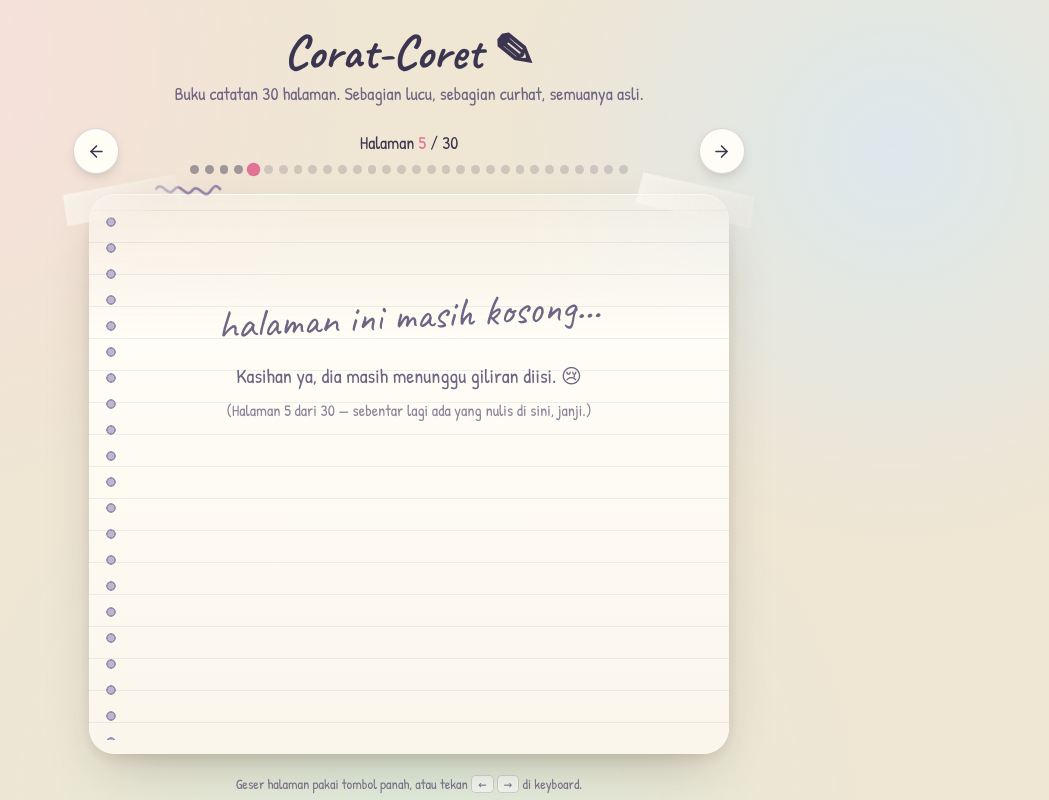
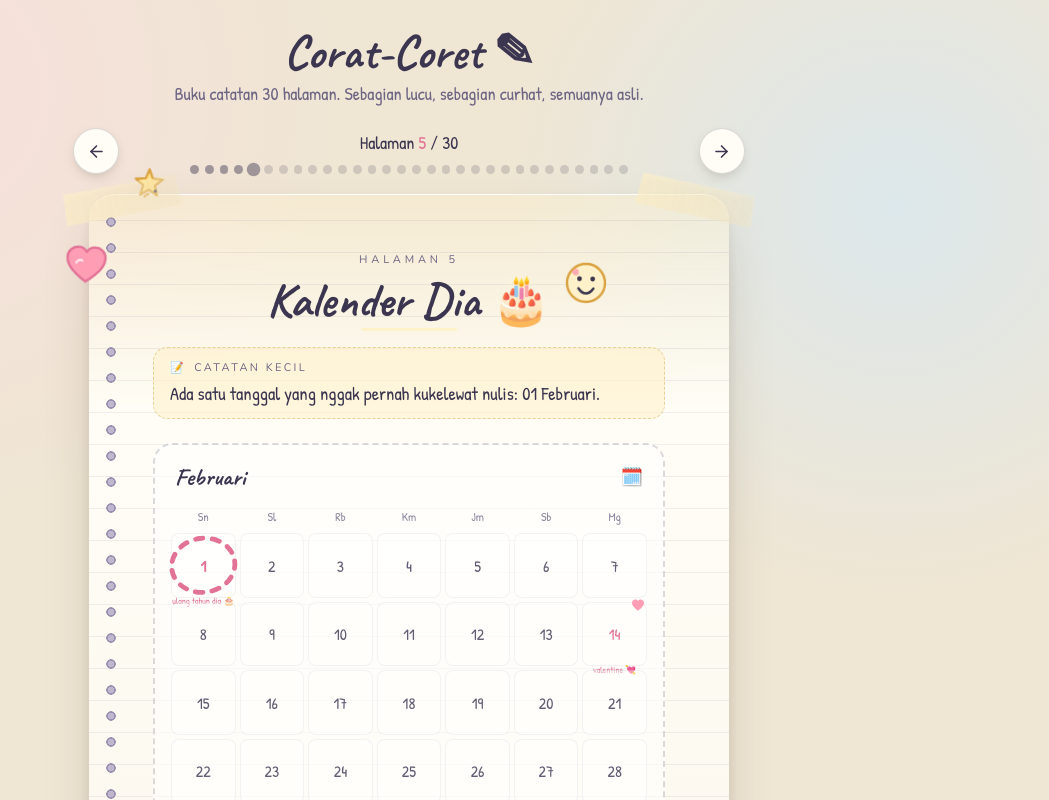
Before and after one commit to ryzenasep5-png/corat-coret, a React (Vite) app: page / in a window 1280 px wide. Both pictures are taken after a click on the button 484 px from the left and 169 px from the top of the page. Shown: the top 800 px of the page, without its empty margins (231-1280 px from the left). Built offline with nearby package versions, Linux system fonts and the light colour scheme.

Commit message:
Halaman 5: Kalender Dia (lingkaran 1 Februari)

```diff
--- /dev/null
+++ b/src/components/CalendarBlock.tsx
@@ -0,0 +1,77 @@
+import type { CalendarMark } from '../types'
+
+const WEEKDAYS = ['Sn', 'Sl', 'Rb', 'Km', 'Jm', 'Sb', 'Mg']
+
+function RingCircle() {
+  return (
+    <svg
+      className="pointer-events-none absolute -inset-1.5 h-[calc(100%+12px)] w-[calc(100%+12px)]"
+      viewBox="0 0 40 40"
+      fill="none"
+      aria-hidden="true"
+    >
+      <ellipse
+        cx="20"
+        cy="20"
+        rx="17"
+        ry="14.5"
+        stroke="#e27396"
+        strokeWidth="2.6"
+        strokeLinecap="round"
+        strokeDasharray="4 5"
+        transform="rotate(-8 20 20)"
+      />
+    </svg>
+  )
+}
+
+function HeartMark() {
+  return (
+    <svg className="absolute -top-1.5 right-0 h-4 w-4" viewBox="0 0 24 24" fill="#ff9db4" aria-hidden="true">
+      <path d="M12 20.5S3 14.6 3 8.9C3 5.9 5.3 3.8 8 3.8c1.8 0 3.3 0.9 4 2.3 0.7-1.4 2.2-2.3 4-2.3 2.7 0 5 2.1 5 5.1 0 5.7-9 11.6-9 11.6Z" />
+    </svg>
+  )
+}
+
+export default function CalendarBlock({
+  monthLabel,
+  days,
+  marked,
+}: {
+  monthLabel: string
+  days: number
+  marked: CalendarMark[]
+}) {
+  const marksByDay = new Map(marked.map((mark) => [mark.day, mark]))
+
+  return (
+    <div className="block-calendar my-6">
+      <div className="flex items-center justify-between px-1">
+        <p className="font-scribble text-2xl font-bold text-ink">{monthLabel}</p>
+        <span className="text-lg" aria-hidden="true">🗓️</span>
+      </div>
+
+      <div className="mt-3 grid grid-cols-7 gap-1 text-center">
+        {WEEKDAYS.map((day) => (
+          <p key={day} className="py-1 font-hand text-xs text-inksoft/80">{day}</p>
+        ))}
+        {Array.from({ length: days }, (_, index) => index + 1).map((day) => {
+          const mark = marksByDay.get(day)
+          return (
+            <div
+              key={day}
+              className={`cal-cell relative flex aspect-square flex-col items-center justify-center rounded-lg font-hand text-base ${
+                mark ? 'bg-blush/80 text-rose' : 'text-ink/80'
+              }`}
+            >
+              {mark?.style === 'ring' ? <RingCircle /> : null}
+              {mark?.style === 'heart' ? <HeartMark /> : null}
+              <span className={mark?.style === 'ring' ? 'font-bold' : ''}>{day}</span>
+              {mark ? <span className="absolute -bottom-3 left-1/2 -translate-x-1/2 font-hand text-[9px] whitespace-nowrap text-rose">{mark.label}</span> : null}
+            </div>
+          )
+        })}
+      </div>
+    </div>
+  )
+}
--- a/src/components/Notebook.tsx
+++ b/src/components/Notebook.tsx
@@ -6,6 +6,7 @@ import type { PageBlock } from '../types'
 import { readJSON, writeJSON } from '../lib/storage'
 import Doodles from './Doodles'
 import PlaylistBlock from './PlaylistBlock'
+import CalendarBlock from './CalendarBlock'
 
 const LAST_PAGE_KEY = 'lastPage'
 
@@ -20,6 +21,7 @@ const BLOCK_META: Record<PageBlock['type'], { icon: string; label: string }> = {
   playlist: { icon: '🎧', label: '' },
   curhat: { icon: '🌧️', label: '' },
   photo: { icon: '', label: '' },
+  calendar: { icon: '', label: '' },
 }
 
 function Tape({ color, side }: { color: string; side: 'left' | 'right' }) {
@@ -45,6 +47,10 @@ function Block({ block }: { block: PageBlock }) {
         <p className="font-hand text-[1.2rem] leading-relaxed text-ink">{block.text}</p>
       </div>
     )
+  }
+
+  if (block.type === 'calendar') {
+    return <CalendarBlock monthLabel={block.monthLabel} days={block.days} marked={block.marked} />
   }
 
   if (block.type === 'photo') {
--- a/src/data/pages.ts
+++ b/src/data/pages.ts
@@ -144,7 +144,34 @@ export const pages: NotebookPage[] = [
       },
     ],
   },
-  ...Array.from({ length: TOTAL_PAGES - 4 }, (_, index) => emptyPage(index + 5)),
+  {
+    id: 5,
+    title: 'Kalender Dia',
+    emoji: '🎂',
+    accent: '#fff1c9',
+    doodles: ['heart', 'star', 'smiley'],
+    status: 'ready',
+    blocks: [
+      {
+        type: 'note',
+        text: 'Ada satu tanggal yang nggak pernah kukelewat nulis: 01 Februari.',
+      },
+      {
+        type: 'calendar',
+        monthLabel: 'Februari',
+        days: 28,
+        marked: [
+          { day: 1, label: 'ulang tahun dia 🎂', style: 'ring' },
+          { day: 14, label: 'valentine 💘', style: 'heart' },
+        ],
+      },
+      {
+        type: 'quote',
+        text: 'Ada tanggal yang nggak perlu diingatkan. Dia cukup ditandain lingkaran di kalender — biar semua orang tahu hari itu spesial.',
+      },
+    ],
+  },
+  ...Array.from({ length: TOTAL_PAGES - 5 }, (_, index) => emptyPage(index + 6)),
 ]
 
 export function getPage(id: number): NotebookPage | undefined {
--- a/src/index.css
+++ b/src/index.css
@@ -252,6 +252,23 @@ body {
   text-align: center;
 }
 
+/* ---------- calendar ---------- */
+.block-calendar {
+  padding: 1rem;
+  background: rgba(255, 255, 253, 0.6);
+  border: 2px dashed rgba(59, 53, 80, 0.18);
+  border-radius: 1.2rem;
+}
+
+.cal-cell {
+  border: 1px solid rgba(59, 53, 80, 0.06);
+  background: rgba(255, 255, 255, 0.4);
+}
+
+.cal-cell:hover {
+  background: rgba(255, 217, 227, 0.5);
+}
+
 /* ---------- nav buttons ---------- */
 .nav-arrow {
   display: inline-flex;
--- a/src/types.ts
+++ b/src/types.ts
@@ -1,4 +1,4 @@
-export type BlockType = 'note' | 'joke' | 'quote' | 'list' | 'fact' | 'couple' | 'stamp' | 'playlist' | 'curhat' | 'photo'
+export type BlockType = 'note' | 'joke' | 'quote' | 'list' | 'fact' | 'couple' | 'stamp' | 'playlist' | 'curhat' | 'photo' | 'calendar'
 
 export interface NoteBlock {
   type: 'note'
@@ -58,6 +58,19 @@ export interface PhotoBlock {
   alt?: string
 }
 
+export interface CalendarMark {
+  day: number
+  label: string
+  style: 'ring' | 'heart'
+}
+
+export interface CalendarBlock {
+  type: 'calendar'
+  monthLabel: string
+  days: number
+  marked: CalendarMark[]
+}
+
 export type PageBlock =
   | NoteBlock
   | JokeBlock
@@ -69,6 +82,7 @@ export type PageBlock =
   | PlaylistBlock
   | CurhatBlock
   | PhotoBlock
+  | CalendarBlock
 
 export type DoodleKey = 'heart' | 'star' | 'moon' | 'smiley' | 'squiggle' | 'arrow' | 'flower' | 'cloud' | 'couple'
 
```
Also changed, not shown: 1 other file (tests, documents, lock files or other folders).
